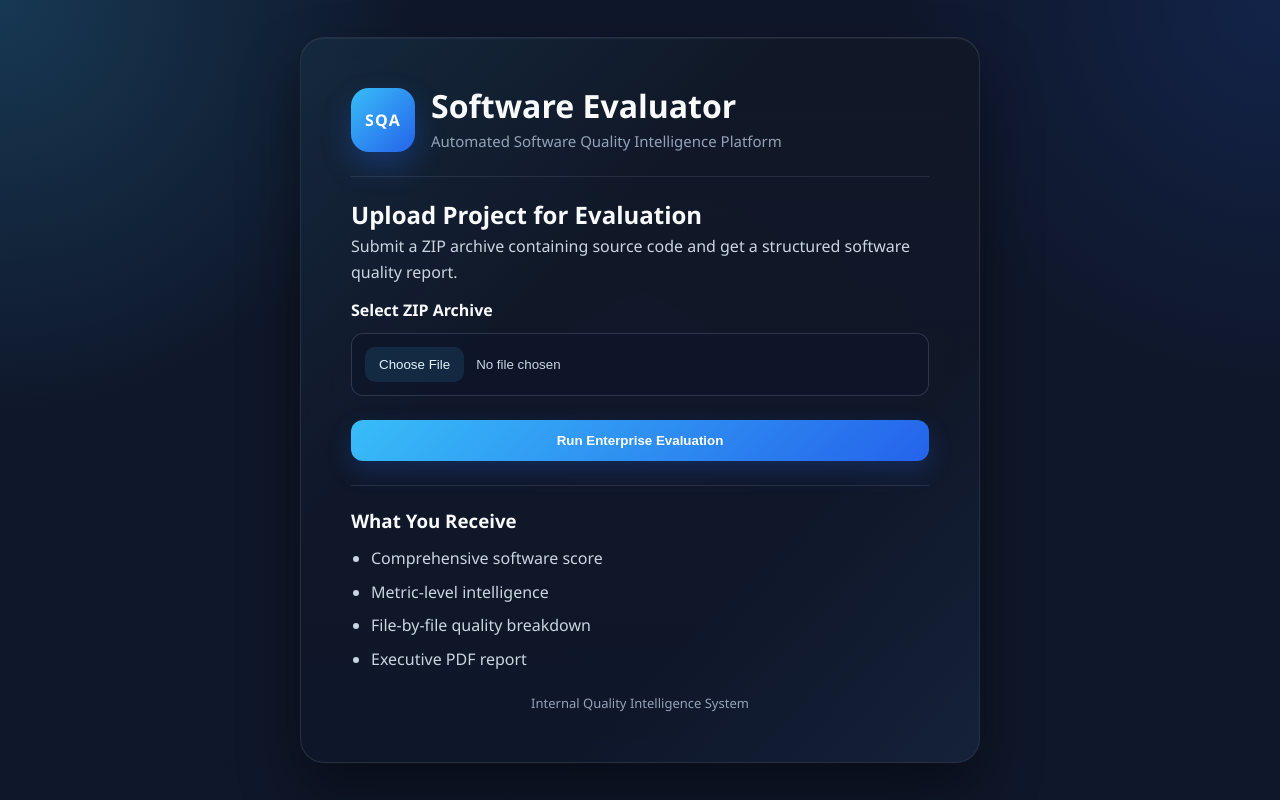
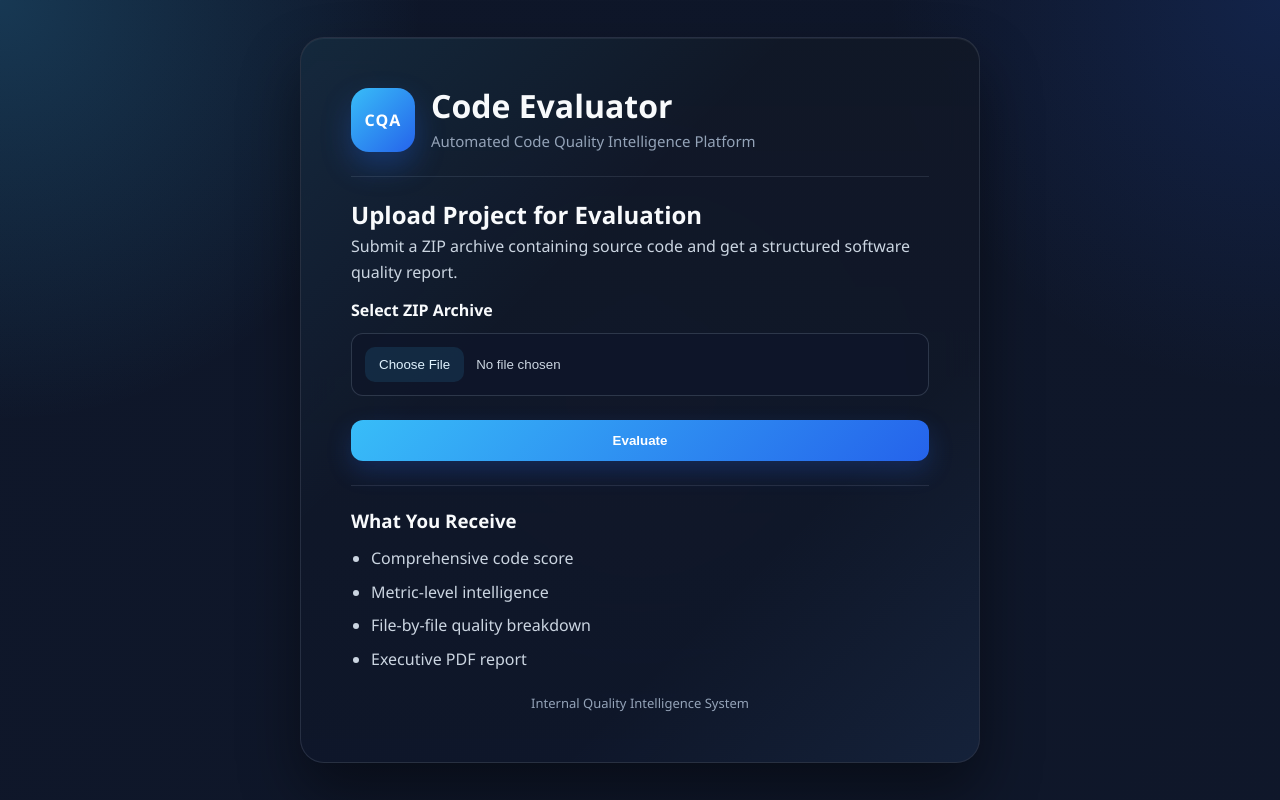
Before and after one commit to Static-Code-Analyzer-App-Foundation/static-code-analyzer-app, a Flask app: page / in a window 1280 px wide. Run offline with Flask 3, Linux system fonts and the light colour scheme.

Commit message:
Change title and labels for code evaluation

```diff
--- a/templates/index.html
+++ b/templates/index.html
@@ -3,7 +3,7 @@
 <head>
     <meta charset="UTF-8">
     <meta name="viewport" content="width=device-width, initial-scale=1.0">
-    <title>Software Quality Evaluator Intelligence</title>
+    <title>Code Quality Evaluator Intelligence</title>
     <link rel="stylesheet" href="{{ url_for('static', filename='css/style.css') }}">
 </head>
 <body class="page-index">
@@ -13,10 +13,10 @@
     <main class="center-wrap">
         <section class="card">
             <div class="hero-top">
-                <div class="brand-badge">SQA</div>
+                <div class="brand-badge">CQA</div>
                 <div class="hero-text">
-                    <h1>Software Evaluator</h1>
-                    <p class="subtitle">Automated Software Quality Intelligence Platform</p>
+                    <h1>Code Evaluator</h1>
+                    <p class="subtitle">Automated Code Quality Intelligence Platform</p>
                 </div>
             </div>
 
@@ -40,7 +40,7 @@
             <form action="{{ url_for('analyze') }}" enctype="multipart/form-data" method="post" class="upload-form" id="uploadForm">
                 <label for="zip_file"><strong>Select ZIP Archive</strong></label>
                 <input type="file" name="zip_file" id="zip_file" accept=".zip,application/zip" required>
-                <button type="submit" id="submitBtn">Run Enterprise Evaluation</button>
+                <button type="submit" id="submitBtn">Evaluate</button>
             </form>
 
             <hr>
@@ -50,7 +50,7 @@
             </div>
 
             <ul class="feature-list">
-                <li>Comprehensive software score</li>
+                <li>Comprehensive code score</li>
                 <li>Metric-level intelligence</li>
                 <li>File-by-file quality breakdown</li>
                 <li>Executive PDF report</li>
```
